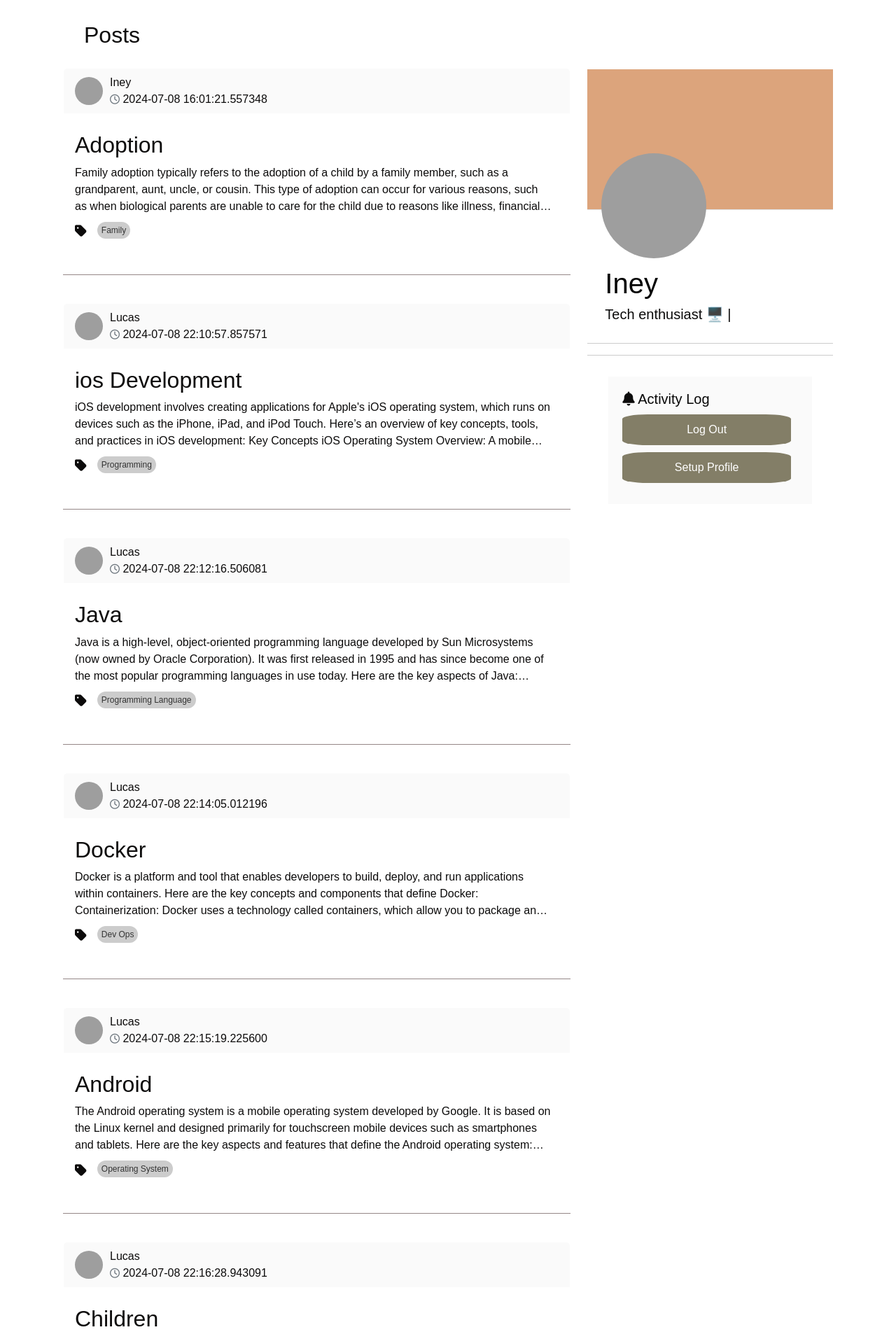
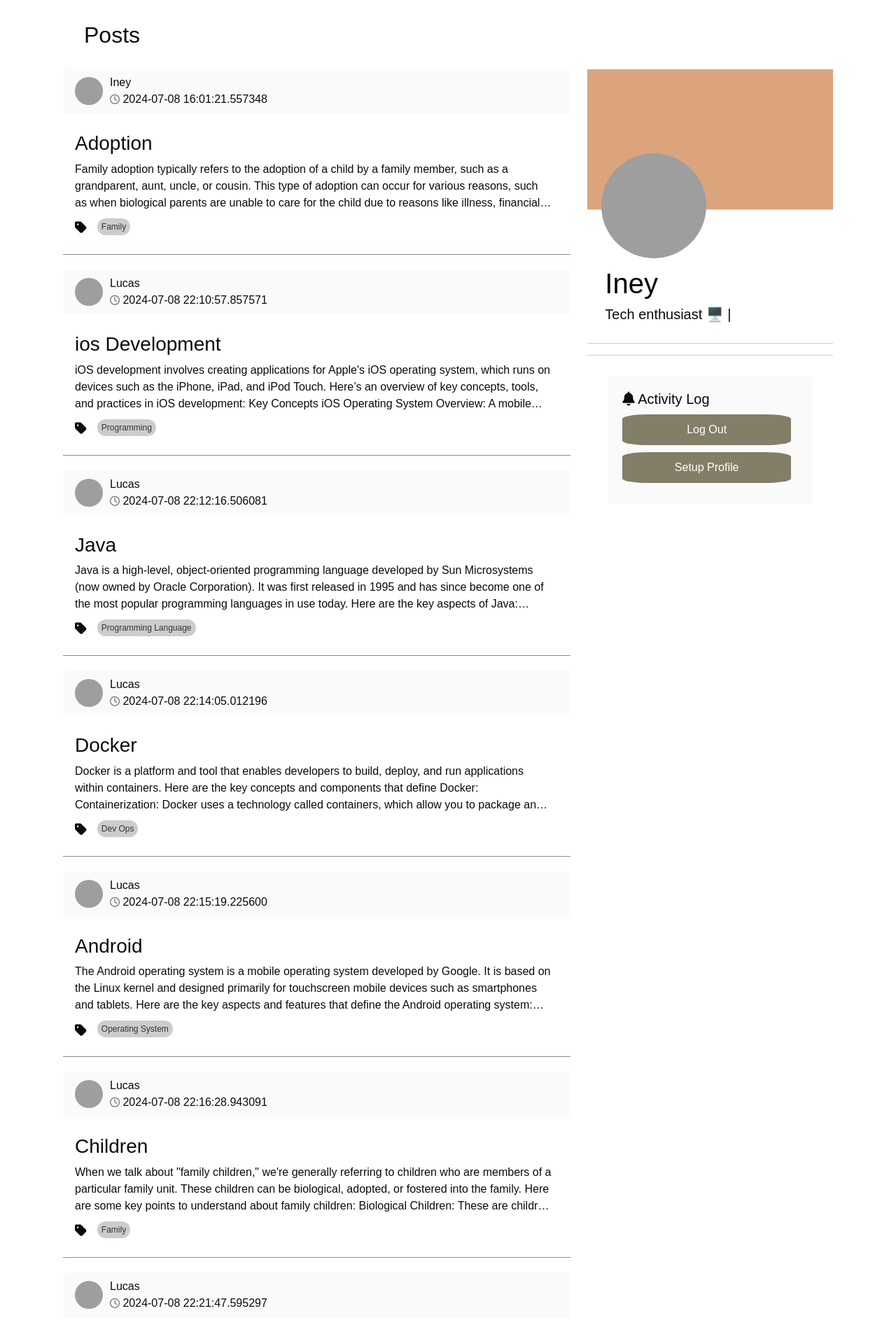
Before and after one commit to Myaphoo585/Flask_blog, a Flask app: template templates/profile.html in a window 1280 px wide. Shown: the part 69-1972 px from the top of the page at 70% size. Run offline with Flask 3, Linux system fonts and the light colour scheme; the template is opened without the code that fills it: values that come from a table or form of the project are taken from there, others are empty; grey boxes are pictures that could not be loaded.

Commit message:
fix : card-end spacing

```diff
--- a/static/profile.css
+++ b/static/profile.css
@@ -234,14 +234,8 @@ h1 {
   -webkit-line-clamp: initial; /* Show all lines when expanded */
 }
 
-.card-end a {
-  margin-left: 10px;
-  margin-bottom: 10px;
-  border-radius: 200px;
-}
-.card-end {
-  border-bottom: 1px solid #ccc; /* Add bottom border for consistency */
-}
+
+
 
 #activity-log {
   color: rgb(7, 7, 7);
--- a/templates/profile.html
+++ b/templates/profile.html
@@ -133,7 +133,7 @@
                 href="{{ url_for('full_post',post_id=post.id) }}"
               >
                 <div class="col-sm-12">
-                  <h2 class="card-title">{{post.title}}</h2>
+                  <h3 class="card-title">{{post.title}}</h3>
                   <p class="card-text" id="card-description">
                     {{post.meta | safe}}
                   </p>
@@ -151,10 +151,10 @@
                 </a>
               </div>
             </div>
-            <br />
+
             <div
               class="card-end"
-              style="border-bottom: #958787 solid 1px; margin-bottom: 20px"
+              style="border-bottom: #958787 solid 1px;"
             ></div>
             {% endfor %}
           </div>
```
